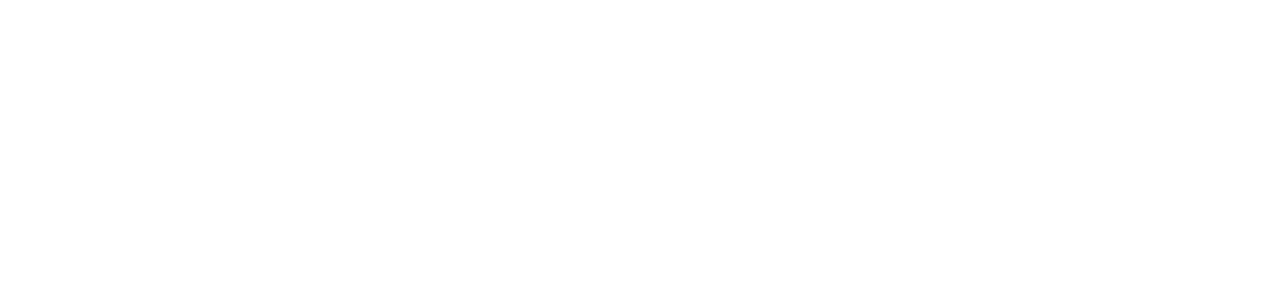
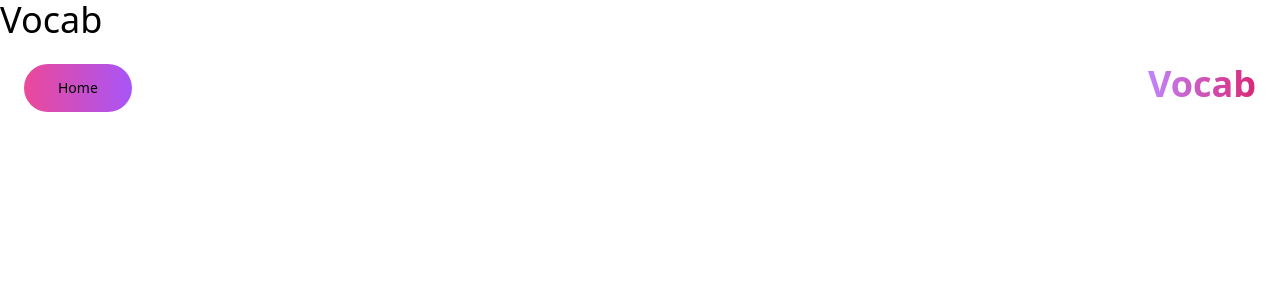
Before and after one commit to Akwei001/Jgame, a React (Vite) app: page /Vocab in a window 1280 px wide. Before the commit this address had no page. Shown: the top 300 px of the page. Built offline with nearby package versions, Linux system fonts and the light colour scheme.

Commit message:
vocab page working

```diff
--- a/src/App.jsx
+++ b/src/App.jsx
@@ -3,6 +3,7 @@
 import Home from './components/Home';
 import Hiragana from './components/Hiragana';
 import Katakana from './components/Katakana';
+import Vocab from './components/Vocab';
 
 function App() {
   return (
@@ -12,6 +13,7 @@
         <Route path='/Quiz' element={<Quiz />} />
         <Route path='/Hiragana' element={<Hiragana />} />
         <Route path='/Katakana' element={<Katakana />} />
+        <Route path='/Vocab' element={<Vocab />} />
       </Routes>
     </div>
   );
--- a/src/components/Home.jsx
+++ b/src/components/Home.jsx
@@ -19,14 +19,14 @@
             </Link>
           </div>
         </div>
-        {/* <div className='inline-block p-[2px] rounded-full bg-gradient-to-r from-pink-500  to-purple-500 hover:text-white active:text-opacity-75 focus:outline-none focus:ring'>
+        <div className='inline-block p-[2px] rounded-full bg-gradient-to-r from-pink-500  to-purple-500 hover:text-white active:text-opacity-75 focus:outline-none focus:ring'>
           <Link
-            to=''
+            to='Vocab'
             className='block px-8 py-3 text-sm font-medium rounded-full hover:bg-transparent'
           >
             Vocabualry list
           </Link>
-        </div> */}
+        </div>
 
         <div className='inline-block p-[2px] rounded-full bg-gradient-to-r from-pink-500  to-purple-500 hover:text-white active:text-opacity-75 focus:outline-none focus:ring'>
           <Link
--- a/src/components/Vocab.jsx
+++ b/src/components/Vocab.jsx
@@ -117,10 +117,28 @@
   // },
 ];
 
-import React from 'react';
-
 function Vocab() {
-  return <div>Vocab</div>;
+  const [vocab, setVocab] = useState(newVocab);
+  return (
+    <div>
+      <p>Vocab</p>
+      <header className='p-6 mb-8'>
+        <div className='flex justify-between'>
+          <div className=' p-[2px] rounded-full bg-gradient-to-r from-pink-500  to-purple-500 hover:text-white active:text-opacity-75 focus:outline-none focus:ring'>
+            <Link
+              to='/'
+              className='block px-8 py-3 text-sm font-medium rounded-full hover:bg-transparent'
+            >
+              Home
+            </Link>
+          </div>
+          <div className='text-4xl font-extrabold text-transparent bg-clip-text bg-gradient-to-r from-purple-400 to-pink-600'>
+            Vocab
+          </div>
+        </div>
+      </header>
+    </div>
+  );
 }
 
 export default Vocab;
```
